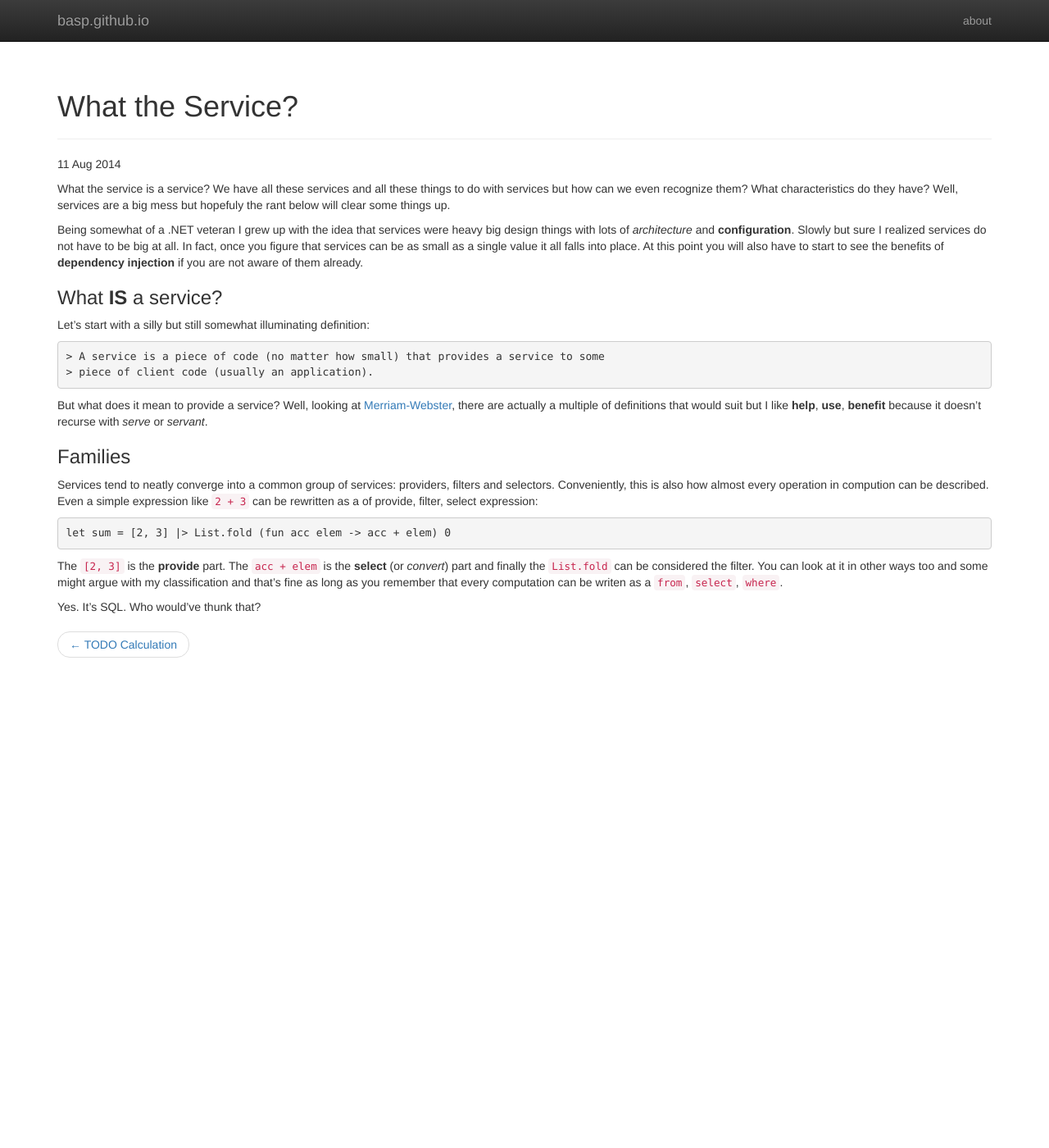
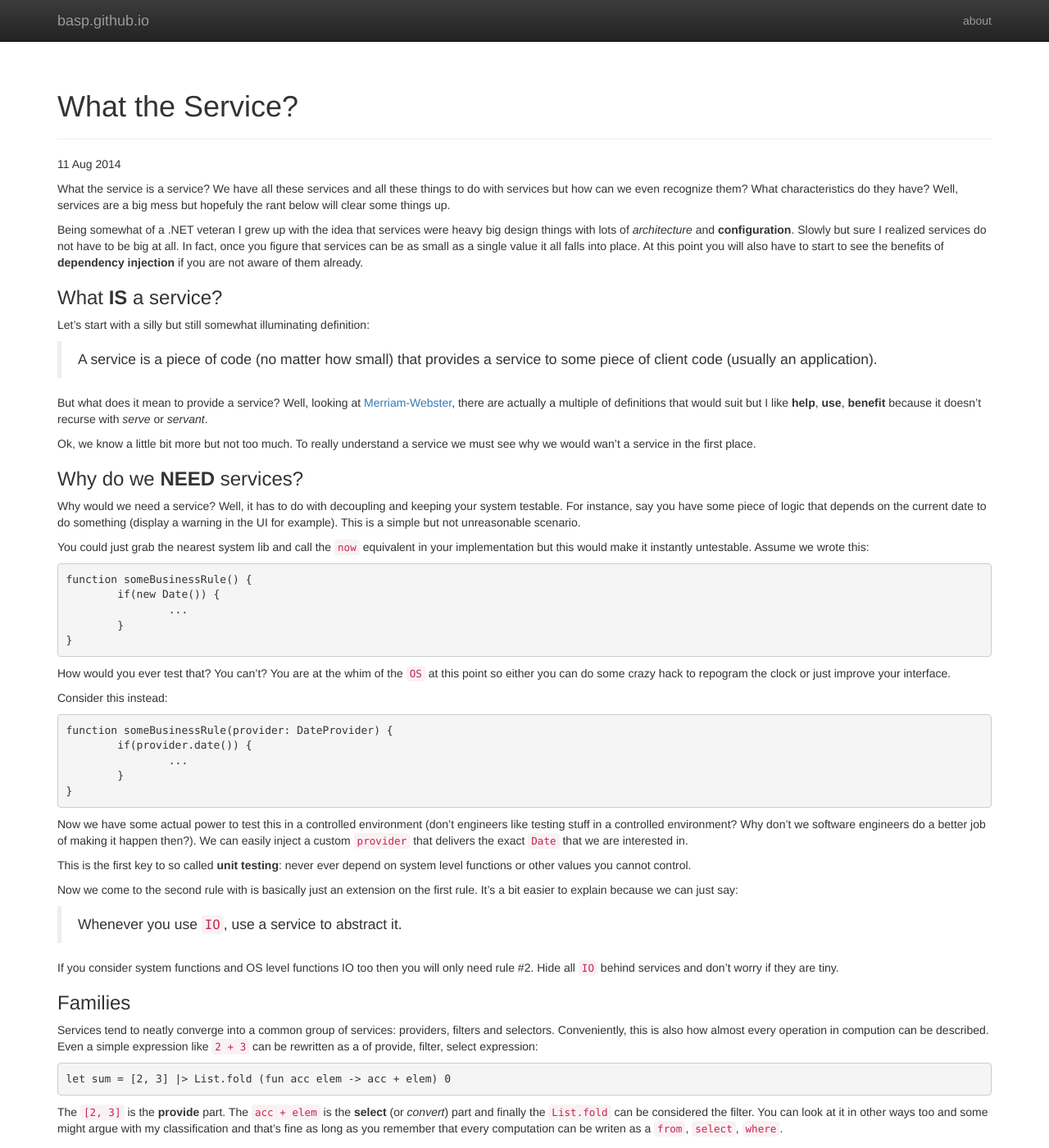
Before and after one commit to basp/basp.github.io, a Jekyll site: the page built from _posts/2014-08-11-what-the-service.md, in a window 1280 px wide and 1400 px high. Shown: the whole window at 82% size. Built offline with Jekyll 4.4.1, drawn with Linux system fonts in a browser that asks for light colours; nearby versions of some CDN libraries; Markdown is read by kramdown in place of the engine named in the settings.

Commit message:
Readme stuff

```diff
--- a/_posts/2014-08-11-what-the-service.md
+++ b/_posts/2014-08-11-what-the-service.md
@@ -18,10 +18,56 @@ if you are not aware of them already.
 ### What __IS__ a service?
 Let's start with a silly but still somewhat illuminating definition:
 
-	> A service is a piece of code (no matter how small) that provides a service to some
-	> piece of client code (usually an application).
+> A service is a piece of code (no matter how small) that provides a service to some
+> piece of client code (usually an application).
 
 But what does it mean to provide a service? Well, looking at [Merriam-Webster](http://www.merriam-webster.com/dictionary/service), there are actually a multiple of definitions that would suit but I like __help__, __use__, __benefit__ because it doesn't recurse with _serve_ or _servant_.
+
+Ok, we know a little bit more but not too much. To really understand a service we must see
+why we would wan't a service in the first place.
+
+### Why do we __NEED__ services?
+Why would we need a service? Well, it has to do with decoupling and keeping your
+system testable. For instance, say you have some piece of logic that depends on
+the current date to do something (display a warning in the UI for example). This
+is a simple but not unreasonable scenario.
+
+You could just grab the nearest system lib and call the `now` equivalent in your
+implementation but this would make it instantly untestable. Assume we wrote this:
+
+	function someBusinessRule() {
+		if(new Date()) {
+			...
+		}
+	}
+
+How would you ever test that? You can't? You are at the whim of the `OS` at this point
+so either you can do some crazy hack to repogram the clock or just improve your
+interface.
+
+Consider this instead:
+
+	function someBusinessRule(provider: DateProvider) {
+		if(provider.date()) {
+			...
+		}
+	}
+
+Now we have some actual power to test this in a controlled environment (don't engineers
+like testing stuff in a controlled environment? Why don't we software engineers do a
+better job of making it happen then?). We can easily inject a custom `provider` that
+delivers the exact `Date` that we are interested in.
+
+This is the first key to so called __unit testing__: never ever depend on system level
+functions or other values you cannot control.
+
+Now we come to the second rule with is basically just an extension on the first rule. It's
+a bit easier to explain because we can just say:
+
+> Whenever you use `IO`, use a service to abstract it.
+
+If you consider system functions and OS level functions IO too then you will only need
+rule #2. Hide all `IO` behind services and don't worry if they are tiny.
 
 ### Families
 Services tend to neatly converge into a common group of services: providers,
```
